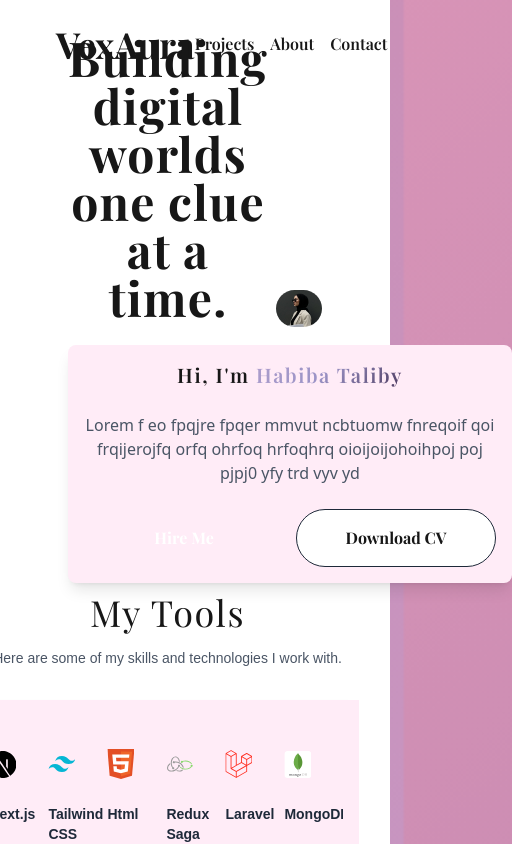
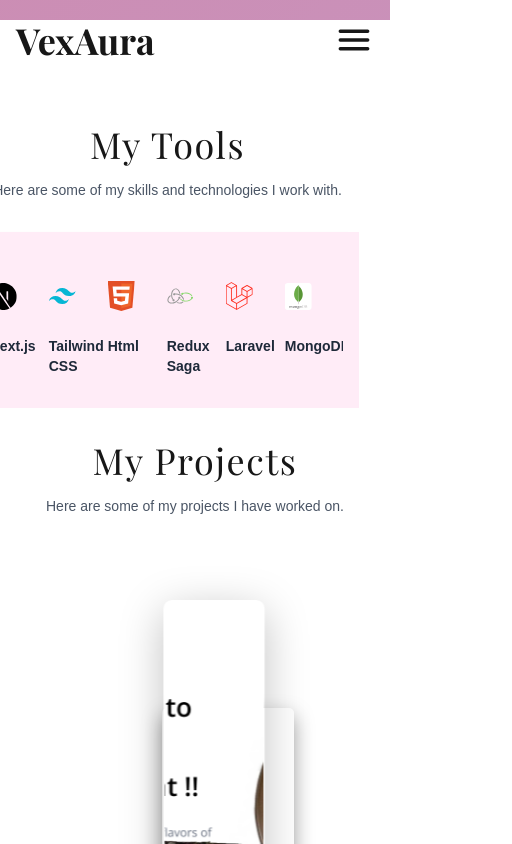
Before and after one commit to Habiba712/my-portfolio, a Next.js app: page / in a window 390 px wide. Shown: the top 844 px of the page, 512 px wide, since content can reach past the window. Built offline with nearby package versions, Linux system fonts and the light colour scheme.

Commit message:
responsive header and nav

```diff
--- /dev/null
+++ b/public/icons/SVG/hamburgerMenu.js
@@ -0,0 +1,13 @@
+
+
+export default function HamburgerMenu({className}) {
+    return (
+
+      <svg xmlns="http://www.w3.org/2000/svg" fill="none" viewBox="0 0 24 24" strokeWidth={2} stroke="currentColor" className={className}>
+  <path strokeLinecap="round" strokeLinejoin="round" d="M3.75 6.75h16.5M3.75 12h16.5m-16.5 5.25h16.5" />
+</svg>
+
+
+    )
+
+}
--- a/src/app/components/layout/Header.js
+++ b/src/app/components/layout/Header.js
@@ -11,25 +11,31 @@ import { Prata } from 'next/font/google';
 import Link from "next/link";
 import { redirect } from "next/navigation";
 
-
+import HamburgerMenu from '../../../../public/icons/SVG/hamburgerMenu.js'
+import { useState } from "react";
 
 
 
 export default function Header() {
 
+  const [showMenu, setShowMenu] = useState(false)
+  const handleShowMenu = ()=>{
+    setShowMenu(!showMenu)
+  }
+
   return (
-    <header className="w-full flex items-center justify-between py-6 px-10">
+    <><header className="desktop-header project-title w-full flex items-start justify-between py-6 px-10">
       <div className="text-4xl font-bold  text-start ">
         {/* <Image src={logo_white} alt="logo" width={200} height={200}className="" /> */}
-        <h1 className="cursor-pointer"
+        <h1 className="cursor-pointer "
           onClick={() => {
             redirect('/')
           }}
         >VexAura</h1>
-
+{/* for desktop */}
       </div>
       <div className="">
-        <nav className="font-semibold">
+        <nav className="font-semibold menu-items-nav">
           <ul className="flex gap-4">
             <li>
               <a href="/#projects">Projects</a>
@@ -46,24 +52,91 @@ export default function Header() {
         </nav>
       </div>
 
-      <div className="flex gap-3 items-center">
+      <div className="menu-items-socials flex gap-3 items-center ">
         <Link href="https://github.com/Habiba712" target="blank">
           <img src="/icons/github (1).png" alt="email" width={30} height={30} className="rounded-full" />
         </Link>
         <a
-        target="blank"
-  href={`mailto:habiba.taliby@gmail.com?subject=${encodeURIComponent('Hello from your site')}&body=${encodeURIComponent('Hi Habiba,\n\nI saw your portfolio and...')}`}
-  className="text-blue-600 hover:underline"
->
+          target="blank"
+          href={`mailto:habiba.taliby@gmail.com?subject=${encodeURIComponent('Hello from your site')}&body=${encodeURIComponent('Hi Habiba,\n\nI saw your portfolio and...')}`}
+          className="text-blue-600 hover:underline"
+        >
           <img src="/icons/email (1).png" alt="email" width={30} height={30} className="rounded-full" />
-          </a>
+        </a>
 
-        <Link  target="blank" href="https://www.linkedin.com/in/habiba-taliby/">
+        <Link target="blank" href="https://www.linkedin.com/in/habiba-taliby/">
           <img src="/icons/linkedin.png" alt="linkedin" width={30} height={30} className="rounded-full" />
         </Link>
 
       </div>
 
+
+
+
     </header>
+{/* for mobile */}
+<header className="mt-5">
+  <div className="flex flex-col">
+  <div className="flex w-full justify-between">
+      <div className="text-4xl font-bold text-start w-50">
+        <h1 className="cursor-pointer "
+          onClick={() => {
+            redirect('/')
+          }}
+        >VexAura</h1>
+
+      </div>
+      <div className="w-50 flex justify-end">
+        <button  onClick={handleShowMenu}>
+           <HamburgerMenu alt="hamburger menu" width={20} height={20} className="cursor-pointer w-10 h-10 felx"
+
+        />
+        </button>
+
+      </div>
+
+  </div>
+  {
+    showMenu && (
+       <div className={`text-white mx-auto  text-sm w-full flex justify-end transition-all duration-700 ease-in-out
+        ${showMenu ? 'translate-y-0 opacity-100':'-translate-y-full opacity-0'}
+        `}
+
+  >
+     <nav className="font-semibold w-70"
+      style={{
+                        "background": "linear-gradient(135deg,rgba (255,255,255,0.1),rgba(255,255,255,0))",
+                        "WebkitBackdropFilter": "blur(20px)",
+                        "backdropFilter": "blur(20px)",
+                        "boxShadow": "0 8px 20px 0 rgba(0,0,0,0.37)",
+                        "border": "1px solid rgba(255,255,255,0.18)",
+                        "borderRadius": "5px",
+                    }}
+
+     >
+          <ul className="flex flex-col p-5 gap-4" >
+            <li>
+              <a href="/#projects">Projects</a>
+            </li>
+
+            <li>
+              <a href="/#about">About</a>
+            </li>
+
+            <li>
+              <a href="/#contact">Contact</a>
+            </li>
+          </ul>
+        </nav>
+  </div>
+    )
+  }
+
+
+</div>
+</header>
+
+    </>
+
   )
 }
--- a/src/app/components/layout/Hero.js
+++ b/src/app/components/layout/Hero.js
@@ -11,7 +11,7 @@ const playfair = Playfair_Display({
 
 export default function Hero() {
     return (
-        <div className="flex flex-row justify-between items-center w-full px-5 py-5 main-text-color mb-6 ">
+        <div className="desktop-hero flex flex-row justify-between items-center w-full px-5 py-5 main-text-color mb-6 ">
             <div className={`w-60 h-100 flex flex-col items-start   justify-center grow italic px-8 font-bold text-center overflowX-auto ${playfair.className}`}>
                 <p className="text-5xl leading-[3rem] tracking-wide  animate-slideInLeft">
                     <span className="">Building digital worlds
--- a/src/app/globals.css
+++ b/src/app/globals.css
@@ -68,7 +68,7 @@
   :root {
     --background:animated-gradient;
     --foreground: #1e202c;
-    --fancy-font-color: #7f7a91;
+    --fancy-font-color: #332a55;
     --main-text-color: #31323e;
     --button-bg: #3b3e53;
   }
@@ -229,6 +229,11 @@ h2{
    font-family: var(--font-fancy);
   @apply text-4xl mb-4  tracking-[0.1rem];
 }
+
+nav ul li{
+  @apply text-white text-sm font-semibold border-b border-gray-100 py-2 cursor-pointer;
+
+}
 .tool-names{
   @apply text-gray-800 text-sm font-bold text-2xl;
 }
@@ -246,3 +251,38 @@ h2{
   -ms-overflow-style: none; /* IE and Edge */
   scrollbar-width: none; /* Firefox */
 }
+
+
+/* responsivness for god's sake */
+
+/* @layer components {
+   */
+
+
+  @media (max-width: 639px) {
+.desktop-header{
+  display: none;
+}
+.desktop-hero{
+  display: none;
+}
+.project-title {
+    text-align: left;
+    border: 1px solid red;
+  }
+
+    .project-title {
+        border: 1px solid green;
+      text-align: center;
+      font-size: 1.75rem; /* 28px */
+    }
+    .menu-items-nav{
+    display: none;
+  }
+  .menu-items-socials{
+    display: none;
+  }
+
+
+  }
+/* } */
```
